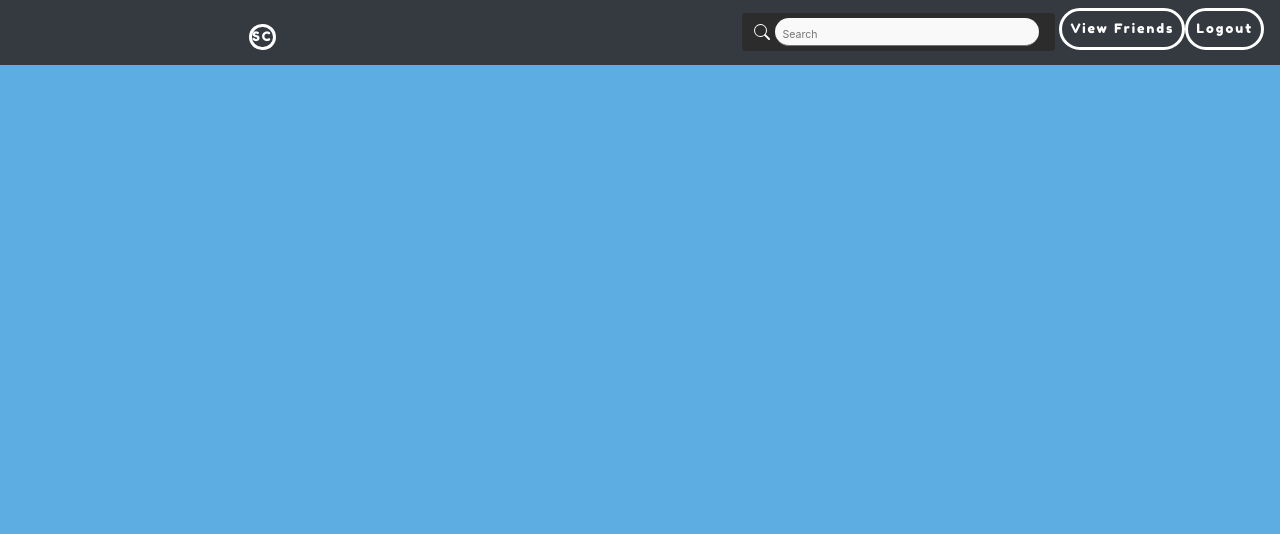
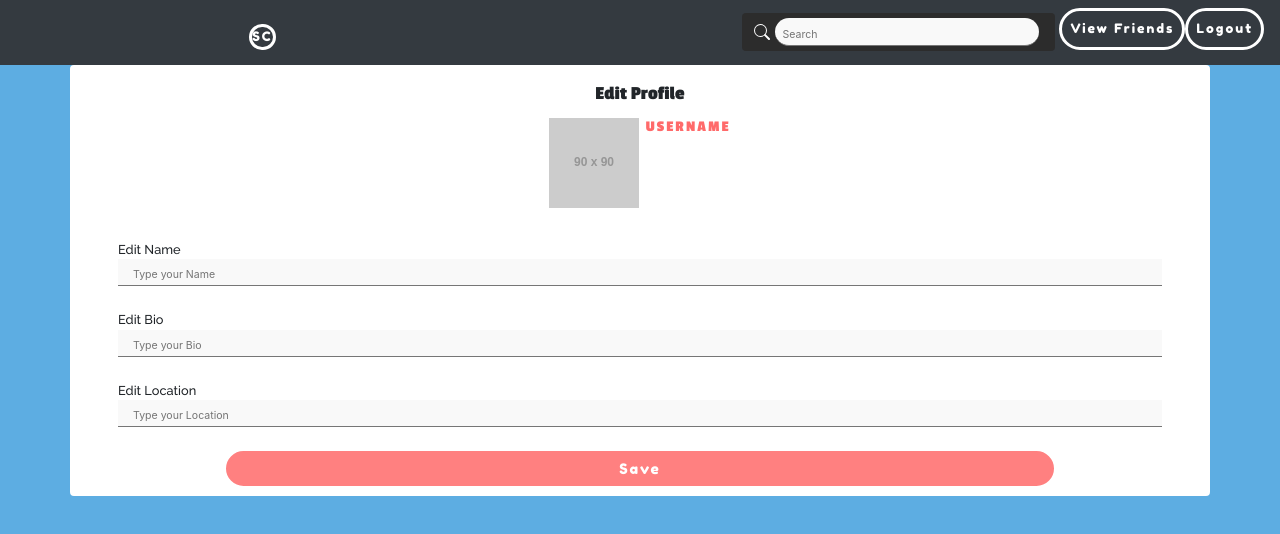
Before and after one commit to wbrink/social-calendar, a React (Create React App) app in the folder social-calendar-ui/: page /EditProfile in a window 1280 px wide. Shown: the top 534 px of the page. Built offline with nearby package versions, Linux system fonts and the light colour scheme.

Commit message:
Added edit profile page. updated schema to include name property. Updated userinfo component

```diff
--- a/social-calendar-ui/src/App.js
+++ b/social-calendar-ui/src/App.js
@@ -2,6 +2,7 @@ import React, { useEffect, useState } from "react";
 import { BrowserRouter as Router, Route } from "react-router-dom"; //edited file
 import Login from "./pages/Login/Login.js";
 import SignUp from "./pages/Signup/Signup.js";
+import EditProfile from "./pages/EditProfile/EditProfile.js";
 import UserContext from "./UserContext.js";
 ////
 
@@ -120,6 +121,7 @@ function App({ calendarStore }) {
         <Route exact path="/SignUp" component={SignUp} />
         <Route exact path="/addfriend" component={AddFriends} />
         <Route exact path="/friends" component={ViewFriends} />
+        <Route exact path="/EditProfile" component={EditProfile} />
         <Route
           exact
           path="/Profile"
--- a/social-calendar-ui/src/components/userInfo/index.js
+++ b/social-calendar-ui/src/components/userInfo/index.js
@@ -31,13 +31,24 @@ export default function UserInfo(props) {
       </div>
 
       <div class="row" id="rowcss">
-        <center>
-          <small>
+        <div class="col-2">
+          {" "}
+          <center>
             <strong>
-              <em>Location {props.state.user.location}</em>
+              <em>Name {props.state.user.name}</em>
             </strong>
-          </small>{" "}
-        </center>
+          </center>
+        </div>
+        <div class="col-4"></div>
+        <div class="col-6">
+          <center>
+            <small>
+              <strong>
+                <em>Location {props.state.user.location}</em>
+              </strong>
+            </small>{" "}
+          </center>
+        </div>
       </div>
       <div class="row" id="rowcss">
         This is the bio section. This is the coolest app ever and i just need to
--- a/social-calendar-ui/src/components/userInfo/style.css
+++ b/social-calendar-ui/src/components/userInfo/style.css
@@ -34,10 +34,12 @@ h4 {
   border-color: white;
   border-radius: 48px;
   letter-spacing: 2px;
-  font-family: "Fredoka One", cursive;
+
   text-align: center;
   color: #ff6a6a;
   margin-top: 7px;
+  font-size: 1.2em;
+  font-family: "Passion One", cursive;
 }
 
 a {
--- /dev/null
+++ b/social-calendar-ui/src/pages/EditProfile/EditProfile.css
@@ -0,0 +1,95 @@
+#LoginContainer {
+  border-style: solid;
+  background-color: white;
+  border-color: white;
+  border-radius: 4px;
+  margin-top: 0px;
+}
+
+#LoginHeader {
+  margin-top: 12px;
+  text-align: center;
+  font-size: 1.2em;
+  font-family: "Passion One", cursive;
+}
+
+.labels {
+  margin-top: 24px;
+  font-size: 0.8em;
+  font-family: "Raleway", sans-serif;
+}
+
+::placeholder {
+  font-size: 0.66em;
+}
+input {
+  background-color: #f9f9f9;
+  border-style: none;
+  border-bottom-style: solid;
+  border-bottom-width: 1px;
+}
+
+.buttons {
+  opacity: 0.85;
+  letter-spacing: 2px;
+  font-size: 0.9em;
+  margin-top: 24px;
+  padding-top: 4px;
+  padding-bottom: 4px;
+  border-style: solid;
+  border-color: #ff6a6a;
+  border-radius: 48px;
+  background-color: #ff6a6a;
+  color: white;
+  font-family: "Fredoka One", cursive;
+}
+
+.buttons:hover {
+  opacity: 1;
+  background-color: rgb(248, 86, 86);
+}
+
+#or {
+  padding: 12px;
+  text-align: center;
+  color: grey;
+  font-size: 0.7em;
+  font-weight: bolder;
+}
+
+a {
+  margin-bottom: 40px;
+  border-style: solid;
+  border-color: white;
+  border-radius: 48px;
+  letter-spacing: 2px;
+  font-family: "Fredoka One", cursive;
+  text-align: center;
+  color: #ff6a6a;
+  font-size: 0.9em;
+}
+
+a:hover {
+  color: white;
+  background-color: #ff6a6a;
+  border-color: #ff6a6a;
+}
+
+#profilepic {
+  margin-top: 7px;
+  margin-bottom: 5px;
+  border-style: solid;
+  border-color: white;
+  border-radius: 2px;
+}
+
+h4 {
+  border-style: solid;
+  border-color: white;
+  border-radius: 48px;
+  letter-spacing: 2px;
+  font-family: "Fredoka One", cursive;
+  text-align: center;
+  color: #ff6a6a;
+  margin-top: 7px;
+}
--- /dev/null
+++ b/social-calendar-ui/src/pages/EditProfile/EditProfile.js
@@ -0,0 +1,62 @@
+import React from "react";
+import { Link } from "react-router-dom";
+
+import "./EditProfile.css";
+
+const EditProfile = (props) => {
+  return (
+    <div className="container">
+      <div className="row justify-content-center">
+        <div className="col" id="LoginContainer">
+          <div className="col-fliud" id="LoginHeader">
+            Edit Profile
+          </div>
+
+          <div className="row justify-content-center">
+            <div class="row" id="rowcss">
+              <img id="profilepic" src="https://via.placeholder.com/90" />
+              <br></br>
+              <center>
+                <p class="text-uppercase">
+                  <small>
+                    <h4>username</h4>
+                  </small>
+                </p>
+              </center>
+            </div>
+          </div>
+          <div className="col-12" id="FormContainer">
+            <div className="col labels">Edit Name</div>
+            <form className="col" action="">
+              <input className="col" placeholder="Type your Name" type="text" />
+            </form>
+            <div className="col labels">Edit Bio</div>
+            <form className="col" action="">
+              <input
+                className="col"
+                placeholder="Type your Bio"
+                type="textbox"
+              />
+            </form>
+            <div className="col labels">Edit Location</div>
+            <form className="col" action="">
+              <input
+                className="col"
+                placeholder="Type your Location"
+                type="text"
+              />
+            </form>
+            <div className="row justify-content-center">
+              <Link className="col-9" id="SignupLink" to="/Signup">
+                {/*have an onclick event that runs a function that sends an api request to create a new user*/}
+                Save
+              </Link>
+            </div>
+          </div>
+        </div>
+      </div>
+    </div>
+  );
+};
+
+export default EditProfile;
```
Also changed, not shown: 1 other file (tests, documents, lock files or other folders).
